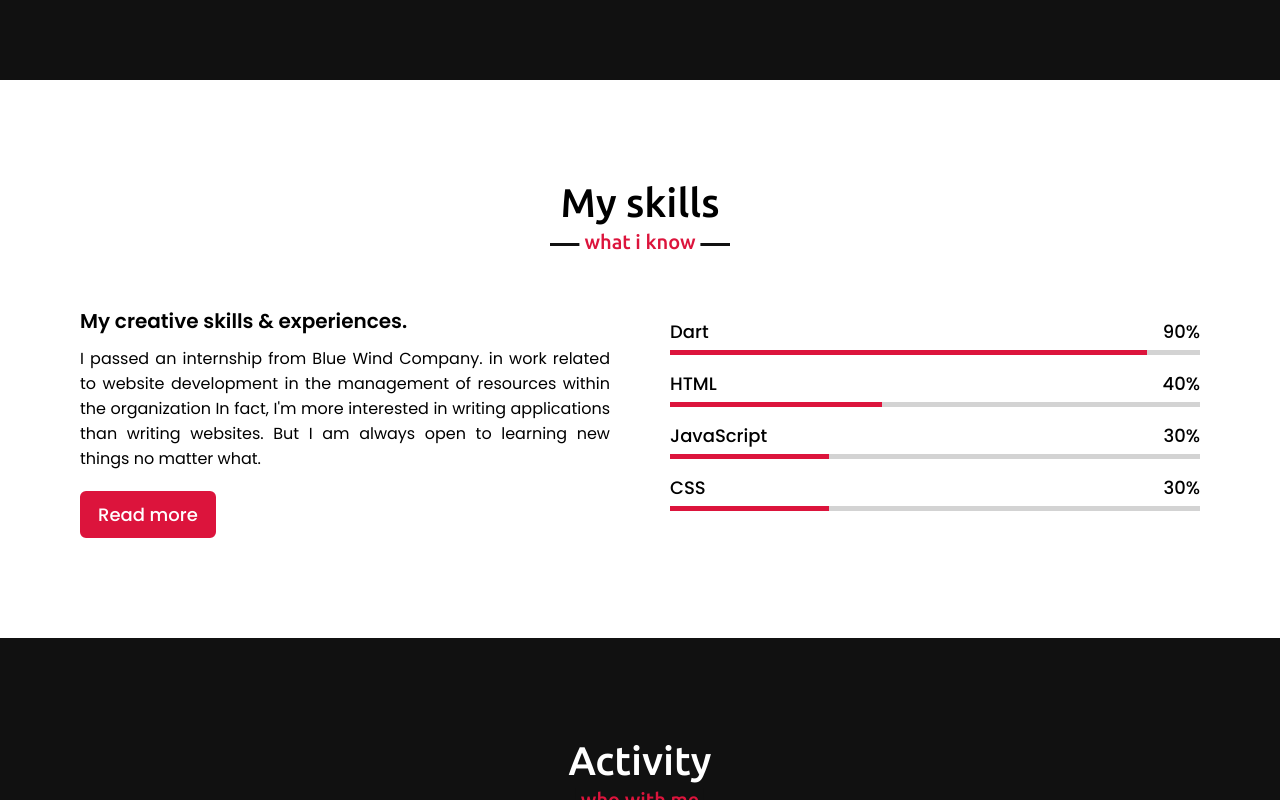
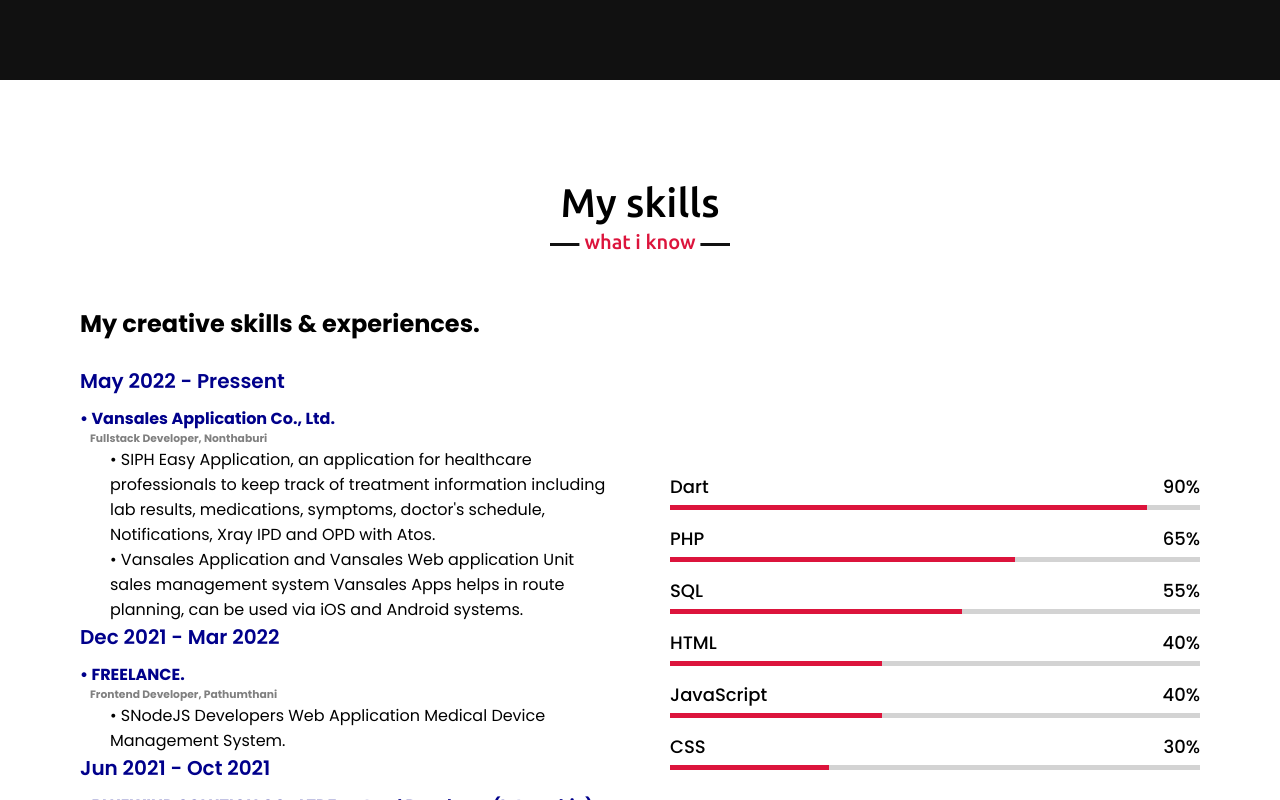
Before and after one commit to tham9500/tham9500.github.io, a plain HTML site: page index.html in a window 1280 px wide. Shown: the part 2000-2800 px from the top of the page. Drawn offline with nearby package versions, Linux system fonts and the light colour scheme.

Commit message:
Update Skill profile

```diff
--- a/index.html
+++ b/index.html
@@ -44,7 +44,7 @@
                 <div class="text-1">Hello, my name is</div>
                 <div class="text-2">Tham Saleerueng</div>
                 <div class="text-3">And I'm a <span class="typing"></span></div>
-                <a href="#">Hire me</a>
+                <!-- <a href="#">Hire me</a> -->
             </div>
         </div>
     </section>
@@ -59,7 +59,7 @@
                 </div>
                 <div class="column right">
                     <div class="text">I'm Tham and I'm a <span class="typing-2"></span></div>
-                    <p>I am Tham Saleeruang, I am studying computer engineering. I am interested in web writing to bring knowledge to be further developed in projects. or to create future jobs</p>
+                    <p>My name is Tham Seleruang. I graduated from Computer Engineering. Rajamangala University of Technology Thanyaburi I am interested in writing applications to bring knowledge to the project. or to create jobs in the future</p>
                     <a href="https://drive.google.com/file/d/1vXzqMaH1bTd5NzEN9vUZ5QQdXr8KkVMt/view?usp=share_link">Download CV</a>
                 </div>
             </div>
@@ -103,10 +103,38 @@
             <h2 class="title">My skills</h2>
             <div class="skills-content">
                 <div class="column left">
-                    <div class="text">My creative skills & experiences.</div>
-                    <p>I passed an internship from Blue Wind Company. in work related to website development in the management of resources within the organization In fact, I'm more interested in writing applications than writing websites. But I am always
-                        open to learning new things no matter what.</p>
-                    <a href="#">Read more</a>
+                    <h1>My creative skills & experiences.</h1>
+                    <br>
+                    <h3 style="color: darkblue;" class="text">May 2022 - Pressent</h3>
+                        <h4 style="color: darkblue;">&#x2022; Vansales Application Co., Ltd.</h4>
+                        <h6 style="color: gray;padding-left: 10px;">Fullstack Developer, Nonthaburi</h6>
+                    <p style="padding-left: 30px;text-align:unset;">&#x2022; SIPH Easy Application, an application for
+                        healthcare professionals to keep track of
+                        treatment information including lab results,
+                        medications, symptoms, doctor's schedule,
+                        Notifications, Xray IPD and OPD with Atos.</p>
+                    <p>
+                    <p style="padding-left: 30px;text-align:unset;">&#x2022; Vansales Application and Vansales Web
+                        application Unit sales management system
+                        Vansales Apps helps in route planning, can be
+                        used via iOS and Android systems.</p>
+                    <p>
+                    <h3 style="color: darkblue;" class="text">Dec 2021 - Mar 2022</h3>
+                    <h4 style="color: darkblue;">&#x2022; FREELANCE.</h4>
+                    <h6 style="color: gray;padding-left: 10px;">Frontend Developer, Pathumthani</h6>
+                    <p style="padding-left: 30px;text-align:unset;">&#x2022; SNodeJS Developers Web Application Medical
+                        Device Management System.</p>
+                    <p>
+                    <h3 style="color: darkblue;" class="text">Jun 2021 - Oct 2021</h3>
+                    <h4 style="color: darkblue;">&#x2022; BLUEWIND SOLUTION CO., LTDFrontend Developer (Internship)</h4>
+                    <h6 style="color: gray;padding-left: 10px;">Developer, Phatum thani</h6>
+                    <p style="padding-left: 30px;text-align:unset;">&#x2022; Cooperative work related to web application
+                        development, ERP system and system development
+                    design</p>
+                    <p>
+
+                    </p>
+                        <a href="#">Read more</a>
                 </div>
                 <div class="column right">
                     <div class="bars">
@@ -114,19 +142,33 @@
                             <span>Dart</span>
                             <span>90%</span>
                         </div>
-                        <div class="line html"></div>
+                        <div class="line dart"></div>
+                    </div>
+                    <div class="bars">
+                        <div class="info">
+                            <span>PHP</span>
+                            <span>65%</span>
+                        </div>
+                        <div class="line php"></div>
+                    </div>
+                    <div class="bars">
+                        <div class="info">
+                            <span>SQL</span>
+                            <span>55%</span>
+                        </div>
+                        <div class="line sql"></div>
                     </div>
                     <div class="bars">
                         <div class="info">
                             <span>HTML</span>
                             <span>40%</span>
                         </div>
-                        <div class="line css"></div>
+                        <div class="line html"></div>
                     </div>
                     <div class="bars">
                         <div class="info">
                             <span>JavaScript</span>
-                            <span>30%</span>
+                            <span>40%</span>
                         </div>
                         <div class="line js"></div>
                     </div>
@@ -135,7 +177,7 @@
                             <span>CSS</span>
                             <span>30%</span>
                         </div>
-                        <div class="line php"></div>
+                        <div class="line css"></div>
                     </div>
 
                 </div>
--- a/script.js
+++ b/script.js
@@ -35,14 +35,14 @@ $(document).ready(function() {
 
     // typing text animation script
     var typed = new Typed(".typing", {
-        strings: ["Gamer", "Developer"],
+        strings: ["Developer","Engineering Computer"],
         typeSpeed: 100,
         backSpeed: 60,
         loop: true
     });
 
     var typed = new Typed(".typing-2", {
-        strings: ["Gamer", "Developer"],
+        strings: ["Developer","Engineering Computer"],
         typeSpeed: 100,
         backSpeed: 60,
         loop: true
--- a/style.css
+++ b/style.css
@@ -440,26 +440,33 @@ section .title::after {
     background: crimson;
 }
 
-.skills-content .right .html::before {
+.skills-content .right .dart::before {
     width: 90%;
 }
 
-.skills-content .right .css::before {
+.skills-content .right .php::before {
+    width: 65%;
+
+}
+
+.skills-content .right .sql::before {
+    width: 55%;
+
+}
+
+.skills-content .right .js::before {
     width: 40%;
 }
 
-.skills-content .right .js::before {
+
+
+.skills-content .right .html::before {
+    width: 40%;
+}
+
+.skills-content .right .css::before {
     width: 30%;
 }
-
-.skills-content .right .php::before {
-    width: 30%;
-}
-
-.skills-content .right .mysql::before {
-    width: 30%;
-}
-
 
 /* teams section styling */
 
```
